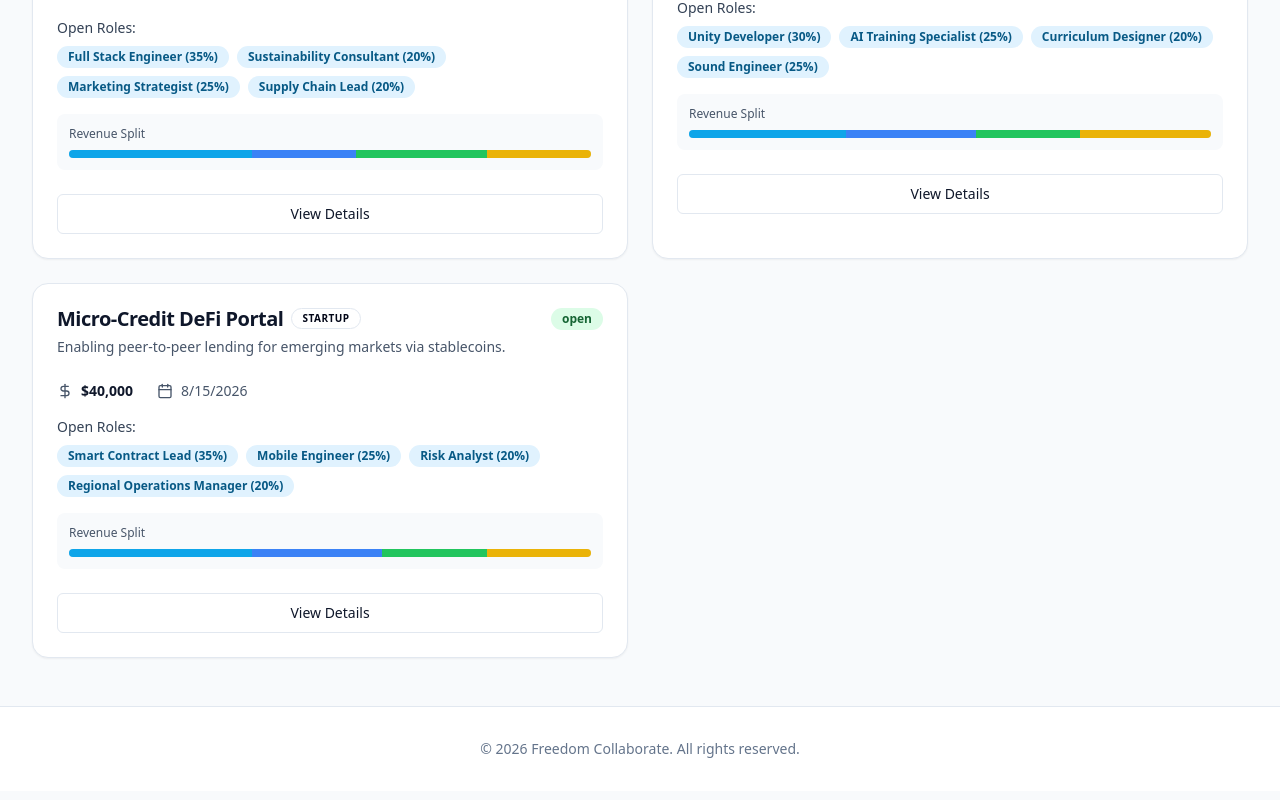
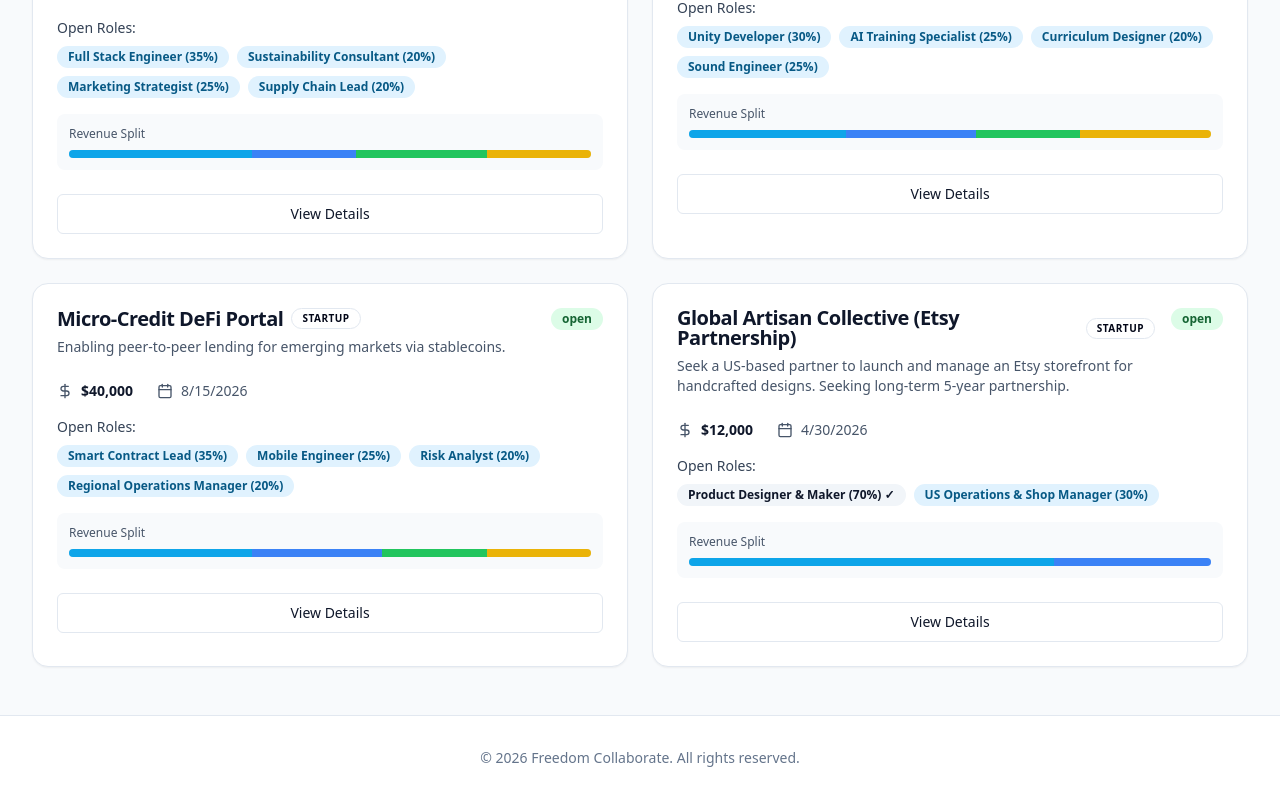
Before and after one commit to aipoweredsolutions/freedom-collaborate, a React (Vite) app: page /projects in a window 1280 px wide. Shown: the part 1358-2158 px from the top of the page. Built offline with nearby package versions, Linux system fonts and the light colour scheme.

Commit message:
feat: add Etsy partnership project and fix project details syntax

```diff
--- a/src/pages/ProjectDashboard.tsx
+++ b/src/pages/ProjectDashboard.tsx
@@ -125,6 +125,21 @@ const mockProjects = [
         deadline: '2026-08-15',
         applicants: 19,
         category: 'DeFi'
+    },
+    {
+        id: '8',
+        title: 'Global Artisan Collective (Etsy Partnership)',
+        description: 'Seek a US-based partner to launch and manage an Etsy storefront for handcrafted designs. Seeking long-term 5-year partnership.',
+        budget: 12000,
+        status: 'open',
+        type: 'Startup',
+        roles: [
+            { title: 'Product Designer & Maker', split: 70, filled: true, description: 'Creating unique handcrafted items and digital designs.' },
+            { title: 'US Operations & Shop Manager', split: 30, filled: false, description: 'Opening Etsy shop, handling customer service & regional logistics in USA.' }
+        ],
+        deadline: '2026-04-30',
+        applicants: 3,
+        category: 'E-Commerce'
     }
 ];
 
--- a/src/pages/ProjectDetails.tsx
+++ b/src/pages/ProjectDetails.tsx
@@ -372,6 +372,55 @@ const mockProjectDetails: Record<string, any> = {
             { phase: 'Pilot in Target Market', duration: '4 weeks' },
             { phase: 'Global Expansion', duration: 'Ongoing' }
         ]
+    },
+    '8': {
+        id: '8',
+        title: 'Global Artisan Collective (Etsy Partnership)',
+        description: 'I have a collection of high-quality handcrafted designs and physical items (jewelry and home decor) that have high demand but I cannot sell them on Etsy as it is not supported in my region. I am looking for a responsible partner in the USA to open a shop, manage regional logistics, and handle customer communication. I will handle all design, production, and international shipping to your hub.',
+        budget: 12000,
+        status: 'open',
+        type: 'Startup',
+        roles: [
+            {
+                title: 'Product Designer & Maker',
+                split: 70,
+                filled: true,
+                description: 'Original creator of designs and manufacturer of physical goods. Based in a non-Etsy region.',
+                requirements: ['Product Design', 'Manufacturing', 'Global Logistics']
+            },
+            {
+                title: 'US Operations & Shop Manager',
+                split: 30,
+                filled: false,
+                description: 'Primary shop owner for US-based Etsy storefront. Handles local taxes, customer support, and final mile delivery.',
+                requirements: ['US Residency', 'Etsy Shop Management', 'Customer Service', 'Basic Accounting']
+            }
+        ],
+        deadline: '2026-04-30',
+        applicants: 3,
+        category: 'E-Commerce',
+        location: 'Remote / USA',
+        createdBy: {
+            name: 'Priya Sharma',
+            avatar: 'PS',
+            reputation: 4.9,
+            projectsCompleted: 3
+        },
+        timeline: [
+            { phase: 'Shop Setup & Verification', duration: '1 week' },
+            { phase: 'Inventory Transfer', duration: '2 weeks' },
+            { phase: 'Launch & SEO Optimization', duration: '1 week' },
+            { phase: 'Sales Operations', duration: 'Ongoing' }
+        ],
+        duration: {
+            type: 'fixed',
+            startDate: '2026-02-01',
+            endDate: '2031-02-01',
+        },
+        revenueSharing: {
+            type: 'fixed-term',
+            term: 60
+        }
     }
 };
 
@@ -382,8 +431,8 @@ const statusColors = {
     'in-progress': 'warning',
     completed: 'secondary',
     cancelled: 'destructive',
-    'expiring-soon': 'destructive', // For revenue sharing
-    'revenue-completed': 'secondary' // For revenue sharing
+    'expiring-soon': 'destructive',
+    'revenue-completed': 'secondary'
 } as const;
 
 export function ProjectDetails() {
```
